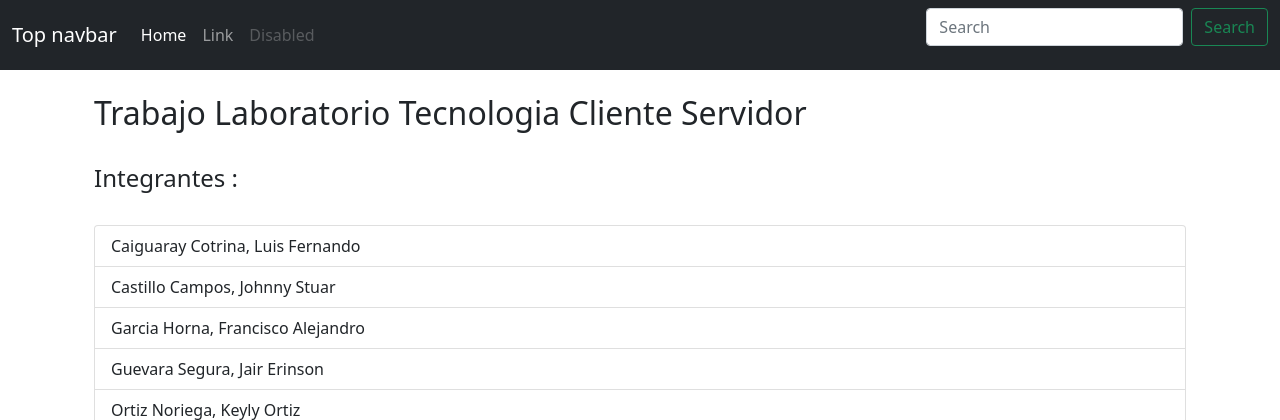
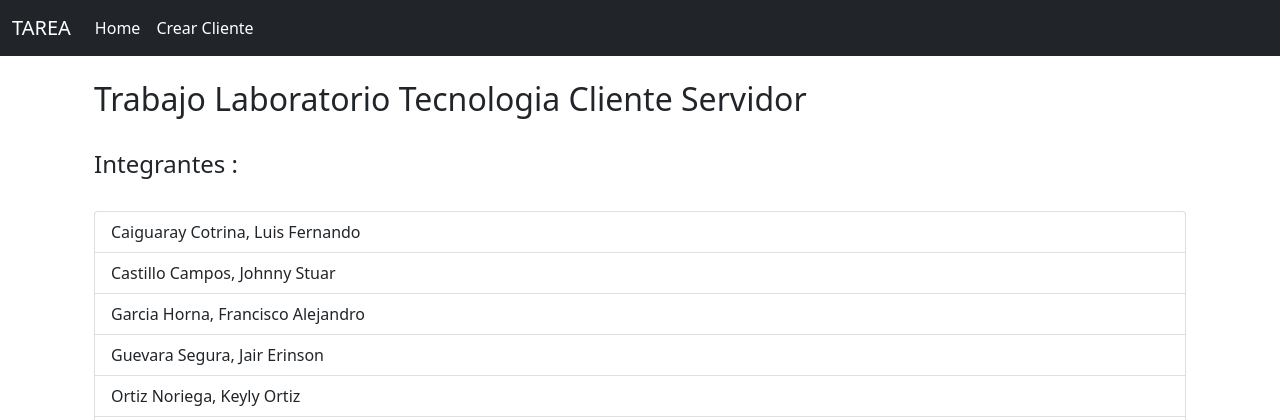
Before and after one commit to Jair0xGS/simpleConsumer, a Django app: page / in a window 1280 px wide. Shown: the top 420 px of the page. Run offline with Django 3.2, Linux system fonts and the light colour scheme.

Commit message:
add routes to navbar

```diff
--- a/listing/templates/layout/base.html
+++ b/listing/templates/layout/base.html
@@ -6,7 +6,7 @@
   <meta name="description" content="">
   <meta name="author" content="Mark Otto, Jacob Thornton, and Bootstrap contributors">
   <meta name="generator" content="Hugo 0.84.0">
-  <title>Top navbar example · Bootstrap v5.0</title>
+  <title>TAREA 1</title>
 
   <link rel="canonical" href="https://getbootstrap.com/docs/5.0/examples/navbar-static/">
 
--- a/listing/templates/layout/components/navbar.html
+++ b/listing/templates/layout/components/navbar.html
@@ -1,6 +1,6 @@
 <nav class="navbar navbar-expand-md navbar-dark bg-dark mb-4">
     <div class="container-fluid">
-      <a class="navbar-brand" href="#">Top navbar</a>
+      <a class="navbar-brand" href="/">TAREA</a>
       <button class="navbar-toggler" type="button" data-bs-toggle="collapse" data-bs-target="#navbarCollapse"
         aria-controls="navbarCollapse" aria-expanded="false" aria-label="Toggle navigation">
         <span class="navbar-toggler-icon"></span>
@@ -8,19 +8,13 @@
       <div class="collapse navbar-collapse" id="navbarCollapse">
         <ul class="navbar-nav me-auto mb-2 mb-md-0">
           <li class="nav-item">
-            <a class="nav-link active" aria-current="page" href="#">Home</a>
+            <a class="nav-link active" aria-current="page" href="/listing">Home</a>
           </li>
           <li class="nav-item">
-            <a class="nav-link" href="#">Link</a>
-          </li>
-          <li class="nav-item">
-            <a class="nav-link disabled" href="#" tabindex="-1" aria-disabled="true">Disabled</a>
+            <a class="nav-link active" href="/listing/create">Crear Cliente</a>
           </li>
         </ul>
-        <form class="d-flex">
-          <input class="form-control me-2" type="search" placeholder="Search" aria-label="Search">
-          <button class="btn btn-outline-success" type="submit">Search</button>
-        </form>
+
       </div>
     </div>
   </nav>
```
